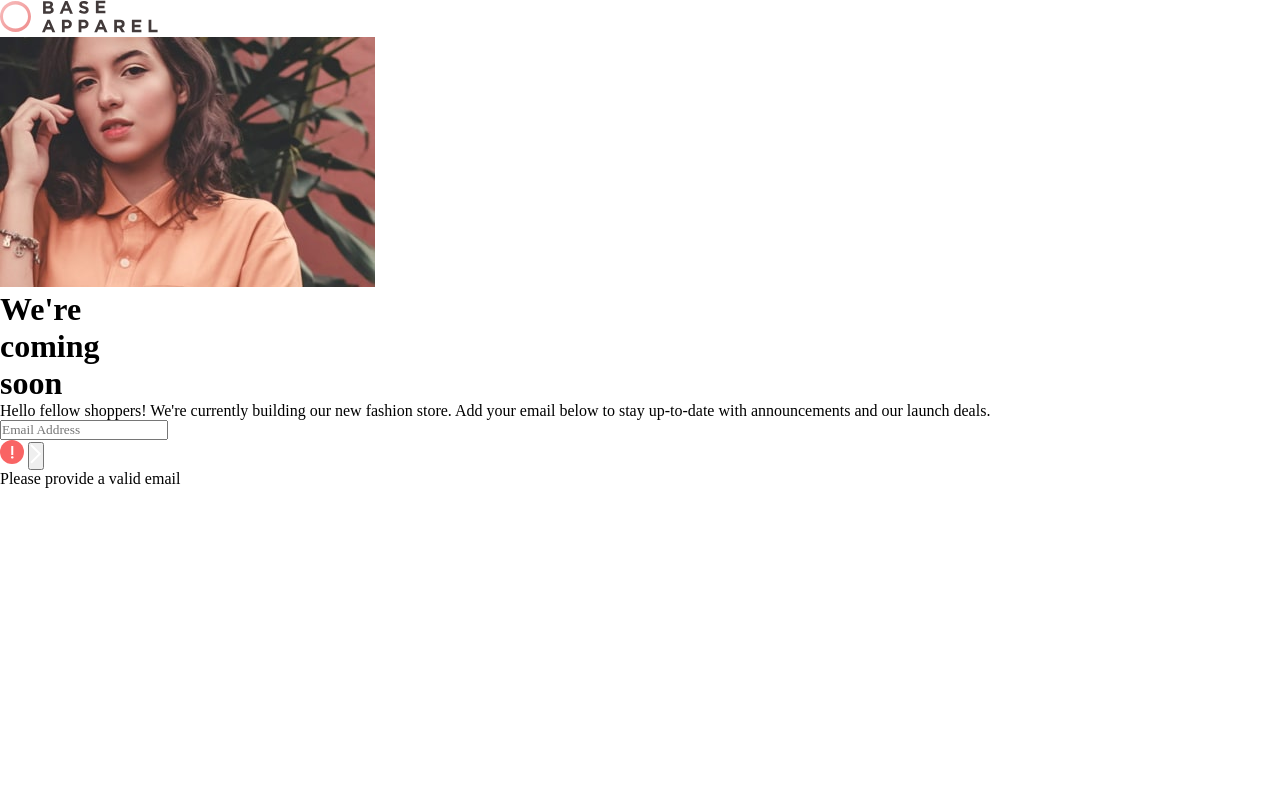
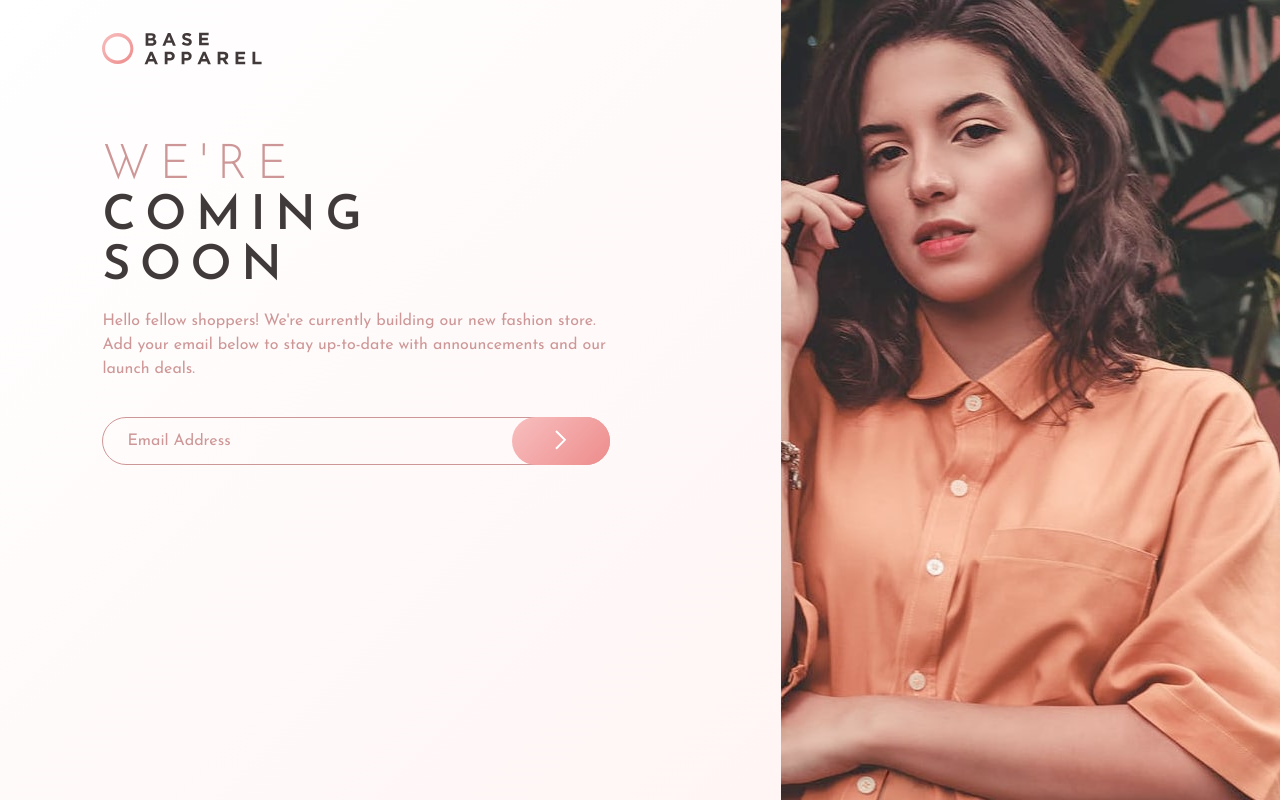
Before and after one commit to kimnamlhn/Base-Apparel-coming-soon-page, a plain HTML site: page index.html in a window 1280 px wide. Drawn offline with Linux system fonts and the light colour scheme.

Commit message:
css styles

```diff
--- a/css/styles.css
+++ /dev/null
@@ -1,10 +0,0 @@
-/* google font */
-@import url("https://fonts.googleapis.com/css2?family=Josefin+Sans:wght@300;400;600&display=swap");
-
-/* reset css */
-* {
-	box-sizing: border-box;
-	margin: 0;
-	padding: 0;
-	font-family: var(--Family);
-}
--- a/index.html
+++ b/index.html
@@ -6,10 +6,10 @@
 
   <link rel="icon" type="image/png" sizes="32x32" href="./images/favicon-32x32.png">
 
-  <title>Frontend Mentor | Base Apparel coming soon page</title>
+  <title>Base Apparel coming soon page</title>
 
   <!-- Link custom css file -->
-  <link rel="stylesheet" href="./css/styles.css">
+  <link rel="stylesheet" href="styles.css">
 
 </head>
 <body>
--- /dev/null
+++ b/styles.css
@@ -0,0 +1,240 @@
+/* google font */
+@import url("https://fonts.googleapis.com/css2?family=Josefin+Sans:wght@300;400;600&display=swap");
+
+/* reset css */
+* {
+	box-sizing: border-box;
+	margin: 0;
+	padding: 0;
+	font-family: var(--Family);
+}
+
+
+/* follow style guide */
+:root {
+	/* ### Primary */
+	--Desaturated-Red: hsl(0, 36%, 70%);
+	--Soft-Red: hsl(0, 93%, 68%);
+
+	/* ### Neutral */
+	--Dark-Grayish-Red: hsl(0, 6%, 24%);
+
+	/* ### Gradients */
+	/* - Linear, 135deg, from hsl(0, 0%, 100%), to hsl(0, 100%, 98%) */
+	/* - Linear, 135deg, from hsl(0, 80%, 86%), to hsl(0, 74%, 74%) */
+	--Font-size: 16px;
+	--Family: "Josefin Sans", sans-serif;
+	/* - Weights: 300, 400, 600 */
+}
+
+html {
+	overflow-x: hidden;
+	font-size: var(--Font-size);
+	min-height: 100vh;
+	width: 100vw;
+	background: linear-gradient(135deg, hsl(0, 0%, 100%), hsl(0, 100%, 98%));
+	background-attachment: fixed;
+}
+
+
+body {
+	overflow-x: hidden;
+	font-size: var(--Font-size);
+	min-height: 100vh;
+	width: 100vw;
+	background: url(./images/hero-desktop.jpg) right top no-repeat;
+	background-size: contain;
+}
+
+
+.container {
+	background: linear-gradient(135deg, hsl(0, 0%, 100%), hsl(0, 100%, 98%));
+	background-attachment: fixed;
+}
+
+img {
+	max-width: 100%;
+}
+
+
+header .logo {
+	width: 7rem;
+	margin: 2rem 0 2rem 2rem;
+}
+
+
+
+.hero img {
+	width: 100%;
+}
+
+main {
+	display: flex;
+	justify-content: center;
+	align-items: center;
+}
+
+
+main h1 {
+	font-size: 3rem;
+	text-transform: uppercase;
+	font-weight: 600;
+	color: var(--Dark-Grayish-Red);
+	letter-spacing: 0.6rem;
+	line-height: 1.05;
+	text-align: center;
+	margin: 2.5rem 0 1rem 0;
+}
+
+main h1 span {
+	font-weight: 300;
+	color: var(--Desaturated-Red);
+}
+
+main .lead {
+	margin: 0rem 2.3rem 2.3rem 2.3rem;
+	font-size: 1rem;
+	font-weight: 400;
+	line-height: 1.5;
+	text-align: center;
+	color: var(--Desaturated-Red);
+}
+
+
+form {
+	position: relative;
+	width: 80%;
+	margin: 2rem auto;
+}
+.wrapper {
+	padding: 0 0 5rem 0;
+}
+
+
+input[type="text"] {
+	width: 100%;
+	background: transparent;
+	border-radius: 10000px;
+	height: 3rem;
+	padding-left: 1.5rem;
+	font-size: 1rem;
+	outline: none;
+	border: 0.09rem solid var(--Desaturated-Red);
+	position: absolute;
+	top: 0;
+	bottom: 0;
+	left: 0;
+	right: 0;
+	transition: all 0.1s ease;
+}
+
+
+input[type="text"].error {
+	border: 0.11rem solid var(--Soft-Red);
+}
+
+::placeholder {
+	color: var(--Desaturated-Red);
+}
+
+form div {
+	position: absolute;
+	top: 0;
+	bottom: 0;
+	right: 0;
+}
+
+
+
+form div #error-icon {
+	width: 1.2rem;
+	margin-right: 0.5rem;
+	margin: auto 0.5rem auto 0;
+	user-select: none;
+	opacity: 0;
+	transition: all 0.1s ease;
+}
+
+form div #error-icon.error {
+	opacity: 1;
+}
+
+
+form div button {
+	display: inline-block;
+	border-radius: 10000px;
+	height: 3rem;
+	background: linear-gradient(135deg, hsl(0, 80%, 86%), hsl(0, 74%, 74%));
+	padding: 0 2rem;
+	outline: none;
+	border: none;
+	cursor: pointer;
+	user-select: none;
+	transition: all 0.1s ease;
+}
+
+form div button:hover {
+	box-shadow: 0 15px 20px -3px var(--Desaturated-Red);
+}
+
+#error {
+	position: absolute;
+	left: 1.6rem;
+	top: 3.4rem;
+	color: var(--Soft-Red);
+	opacity: 0;
+	transition: all 0.1s linear;
+}
+
+#error.error {
+	user-select: none;
+	opacity: 1;
+}
+
+
+/*
+reponsive  */
+
+@media (min-width: 549px) {
+	.hero {
+		display: none;
+	}
+
+	body {
+		min-height: 100vh;
+	}
+
+	.container {
+		width: 61%;
+		min-height: 100vh;
+		min-width: 400px;
+		max-width: 850px;
+		background-attachment: fixed;
+		background: linear-gradient(135deg, hsl(0, 0%, 100%), hsl(0, 100%, 98%));
+	}
+
+	header .logo {
+		width: 10rem;
+		margin: 2rem 0rem 2rem 8vw;
+	}
+
+	main h1 {
+		text-align: left;
+		margin: 2.5rem 2rem 1rem 8vw;
+	}
+
+	main .lead {
+		width: 65%;
+		margin: 0rem 0rem 2.3rem 8vw;
+		text-align: left;
+	}
+
+	form {
+		width: 65%;
+		margin: 2rem 8vw;
+	}
+
+	form div button {
+		padding: 0 2.7rem;
+	}
+}
```
Also changed, not shown: js/scripts.js (line endings or trailing spaces), 1 other file.
